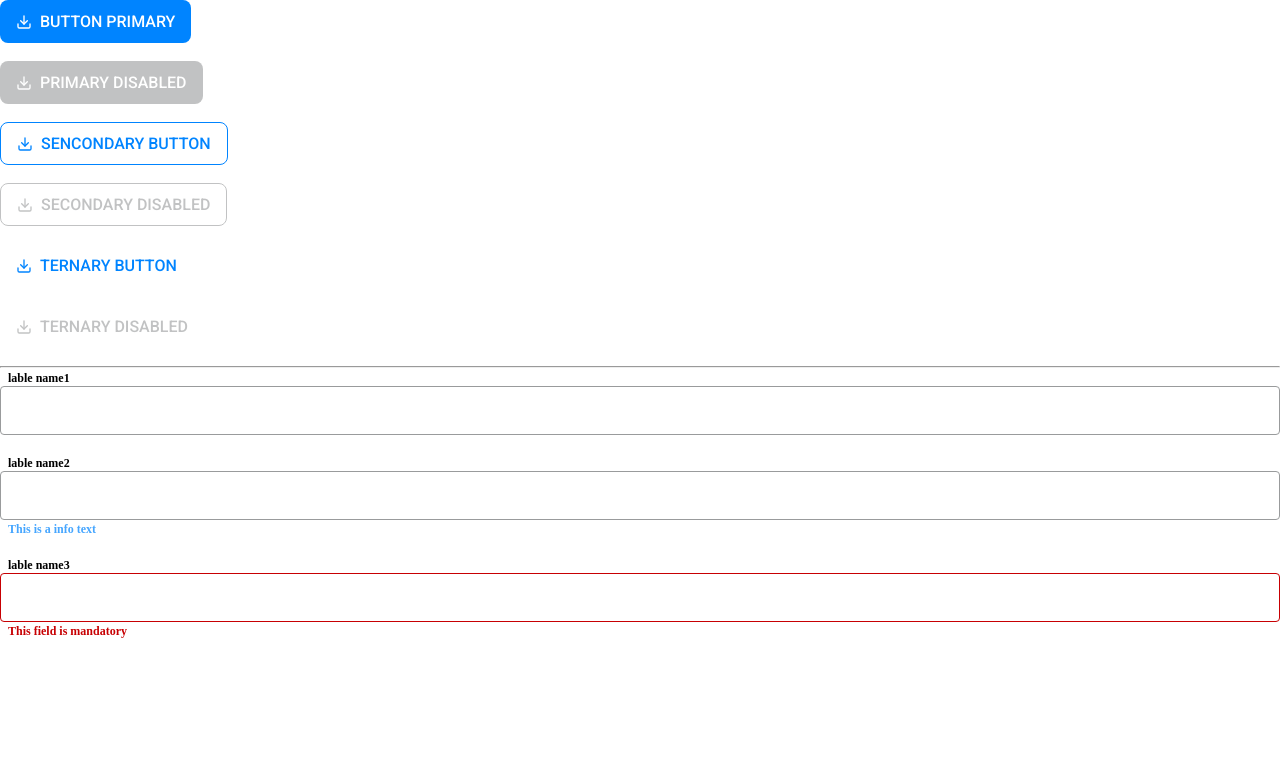
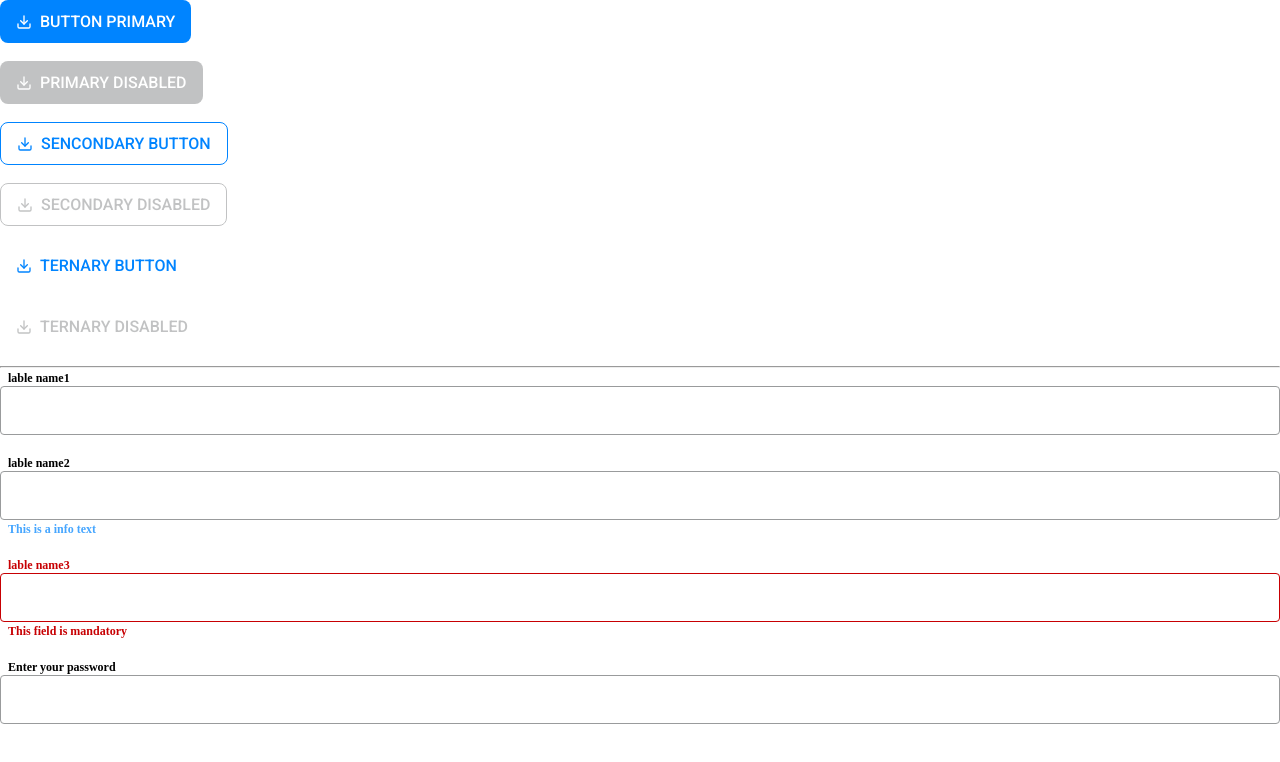
Before and after one commit to Swayangprajna/react-demo, a React (Create React App) app: page / in a window 1280 px wide. Shown: the top 762 px of the page. Built offline with nearby package versions, Linux system fonts and the light colour scheme.

Commit message:
added input-password changes

```diff
--- a/src/App.tsx
+++ b/src/App.tsx
@@ -46,6 +46,8 @@ function App() {
       <br />
 
       <Input errorMessage="This field is mandatory" lable="lable name3" />
+      <br />
+      <Input lable="Enter your password" type="password" />
     </div>
   );
 }
--- a/src/components/Input/Input.tsx
+++ b/src/components/Input/Input.tsx
@@ -17,7 +17,7 @@ const Input = ({
 
   return (
     <>
-      <label htmlFor="fname" className="label">
+      <label htmlFor="fname" className={errorMessage ? "label-error" : "label"}>
         {lable}
       </label>
       <br />
--- a/src/components/Input/input.css
+++ b/src/components/Input/input.css
@@ -33,3 +33,9 @@
   margin-left: 8px;
   font-weight: bold;
 }
+.label-error {
+  color: #c70003;
+  font-size: 12px;
+  font-weight: 700;
+  margin-left: 8px;
+}
```
